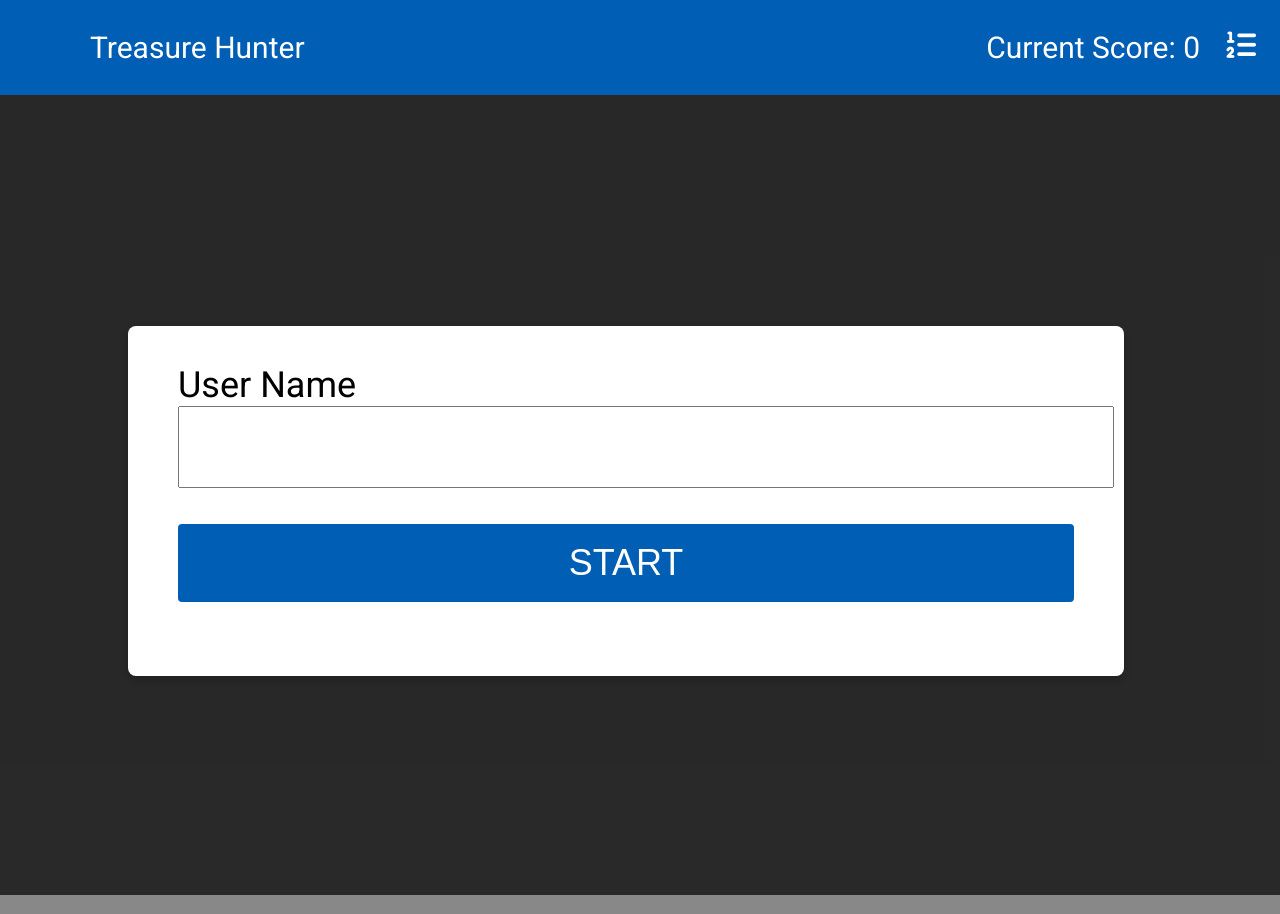
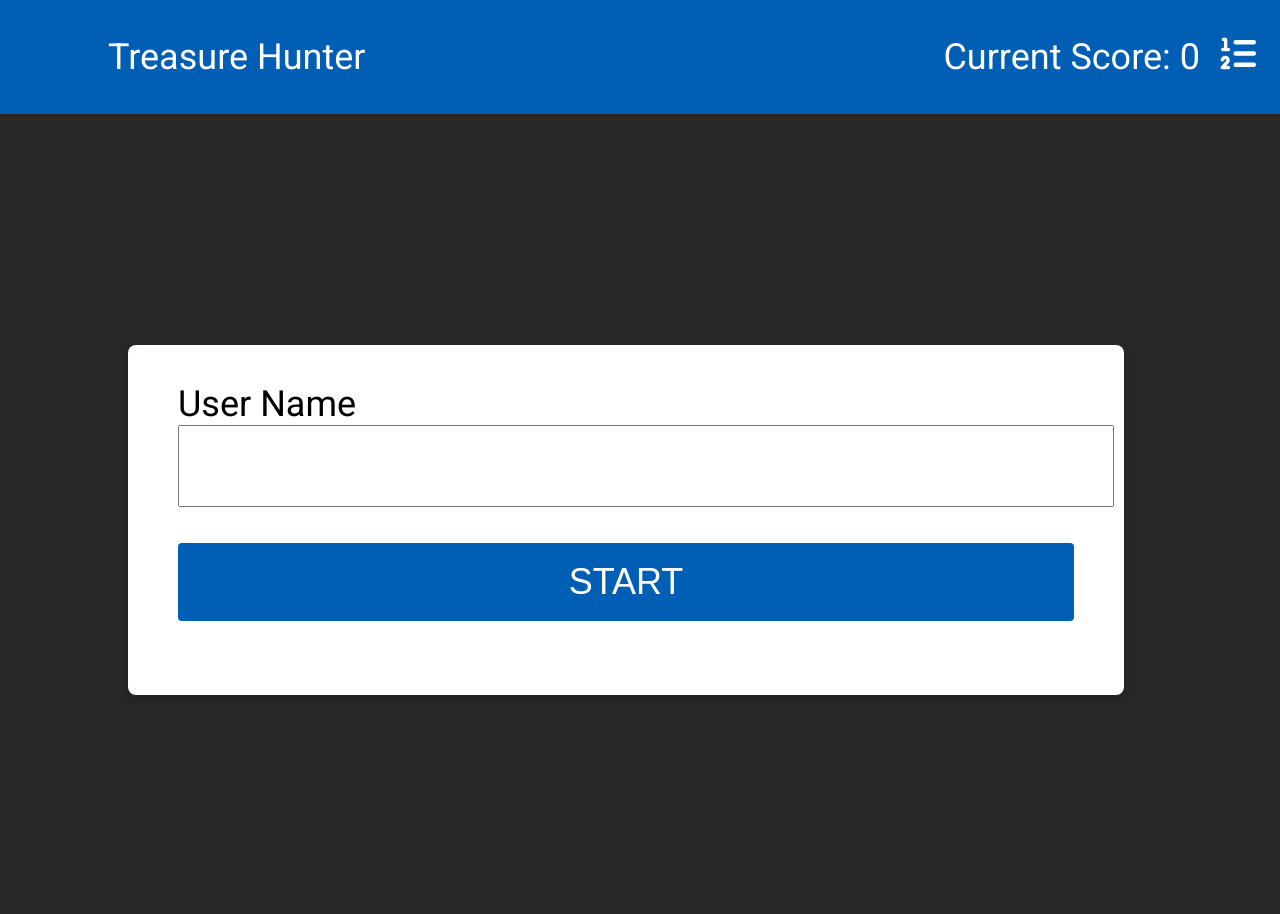
Before and after one commit to indianaorz/THM, a plain HTML site: page index.html in a window 1280 px wide. Drawn offline with nearby package versions, Linux system fonts and the light colour scheme; no server answers.

Commit message:
little bigger app text

```diff
--- a/styles.css
+++ b/styles.css
@@ -185,7 +185,7 @@ i{
 .app-bar{
     background-color:#005eb5;
     color:white;
-    font-size:250%;
+    font-size:300%;
     padding: 1em;
     padding-left:3em;
     z-index:4;
```
